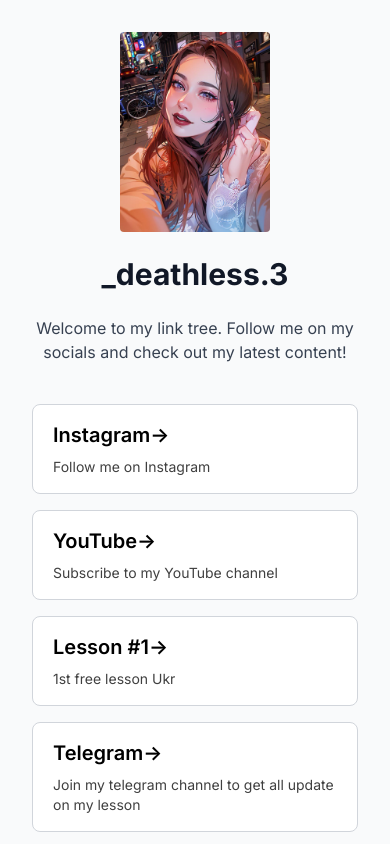
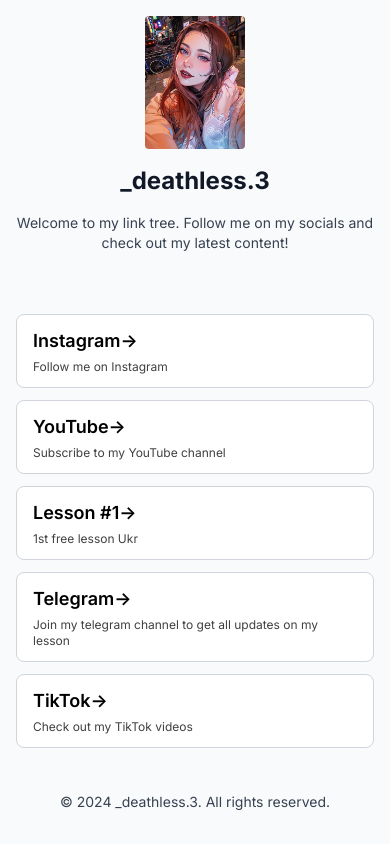
Before and after one commit to Matthieu33197/DariaTree, a Next.js app in the folder dariatree/: page / in a window 390 px wide. Shown: the top 844 px of the page. Built offline with nearby package versions, Linux system fonts and the light colour scheme.

Commit message:
[ADD] mobile adapt

```diff
--- a/dariatree/src/app/components/tree.tsx
+++ b/dariatree/src/app/components/tree.tsx
@@ -1,5 +1,4 @@
 import React from 'react';
-import Link from 'next/link';
 
 interface TreeLinkProps {
   href: string;
@@ -13,15 +12,15 @@
       href={href}
       target="_blank"
       rel="noopener noreferrer"
-      className="group w-full max-w-md rounded-lg border border-gray-300 bg-white px-5 py-4 transition-colors hover:border-gray-400 hover:bg-gray-100 dark:border-neutral-700 dark:bg-neutral-800 dark:hover:border-neutral-600 dark:hover:bg-neutral-700"
+      className="group w-full max-w-sm md:max-w-md lg:max-w-lg rounded-lg border border-gray-300 bg-white px-4 py-3 transition-colors hover:border-gray-400 hover:bg-gray-100 dark:border-neutral-700 dark:bg-neutral-800 dark:hover:border-neutral-600 dark:hover:bg-neutral-700"
     >
-      <h2 className="mb-2 text-xl font-semibold">
+      <h2 className="mb-1 text-lg md:text-xl lg:text-2xl font-semibold">
         {title}
         <span className="inline-block transition-transform group-hover:translate-x-1 motion-reduce:transform-none">
           -&gt;
         </span>
       </h2>
-      {description && <p className="m-0 text-sm opacity-75">{description}</p>}
+      {description && <p className="m-0 text-xs md:text-sm lg:text-base opacity-75">{description}</p>}
     </a>
   );
 };
--- a/dariatree/src/app/page.tsx
+++ b/dariatree/src/app/page.tsx
@@ -3,30 +3,30 @@
 
 export default function Home() {
   return (
-    <main className="flex min-h-screen flex-col items-center justify-between p-8 bg-gray-50 dark:bg-gray-900">
-      <div className="w-full max-w-5xl flex flex-col items-center justify-center text-center space-y-6">
+    <main className="flex min-h-screen flex-col items-center justify-between p-4 md:p-8 bg-gray-50 dark:bg-gray-900">
+      <div className="w-full max-w-5xl flex flex-col items-center justify-center text-center space-y-4 md:space-y-6">
         <Image
           className="rounded"
-          src="/profil.PNG" // Replace with your profile picture
+          src="/profil.PNG" // Remplacez par votre photo de profil
           alt="Profile Picture"
-          width={150}
-          height={150}
+          width={100}
+          height={100}
           priority
         />
-        <h1 className="text-3xl font-bold text-gray-900 dark:text-white">_deathless.3</h1>
-        <p className="text-gray-700 dark:text-gray-300">Welcome to my link tree. Follow me on my socials and check out my latest content!</p>
+        <h1 className="text-2xl md:text-3xl font-bold text-gray-900 dark:text-white">_deathless.3</h1>
+        <p className="text-sm md:text-base text-gray-700 dark:text-gray-300">Welcome to my link tree. Follow me on my socials and check out my latest content!</p>
       </div>
 
-      <div className="w-full max-w-5xl flex flex-col items-center justify-center space-y-4 mt-10">
+      <div className="w-full max-w-5xl flex flex-col items-center justify-center space-y-3 md:space-y-4 mt-8 md:mt-10">
         <TreeLink href="https://www.instagram.com/_deathless.3?igsh=MWJ6eXRtZng0a2NwbA%3D%3D&utm_source=qr" title="Instagram" description="Follow me on Instagram" />
         <TreeLink href="https://youtube.com/@deathless.3?si=rzb7tuHZvngasPYZ" title="YouTube" description="Subscribe to my YouTube channel" />
         <TreeLink href="https://bead-beginner-30b.notion.site/1-a73a720c17494ad5af8e3c55be5c003d?pvs=4" title="Lesson #1" description="1st free lesson Ukr" />
-        <TreeLink href="https://t.me/koreanfrogs" title="Telegram" description="Join my telegram channel to get all update on my lesson" />
+        <TreeLink href="https://t.me/koreanfrogs" title="Telegram" description="Join my telegram channel to get all updates on my lesson" />
         <TreeLink href="https://www.tiktok.com/@deathless_.3?_t=8ntshtbkNex&_r=1" title="TikTok" description="Check out my TikTok videos" />
       </div>
 
       <footer className="w-full max-w-5xl flex items-center justify-center py-4">
-        <p className="text-gray-700 dark:text-gray-300">© 2024 _deathless.3. All rights reserved.</p>
+        <p className="text-sm md:text-base text-gray-700 dark:text-gray-300">© 2024 _deathless.3. All rights reserved.</p>
       </footer>
     </main>
   );
```
